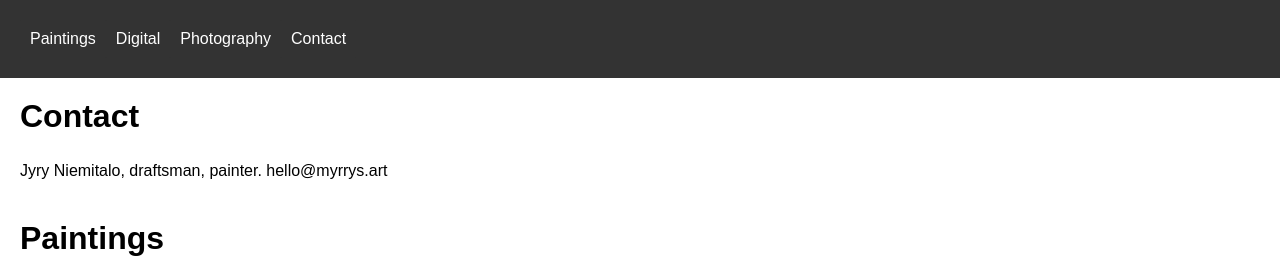
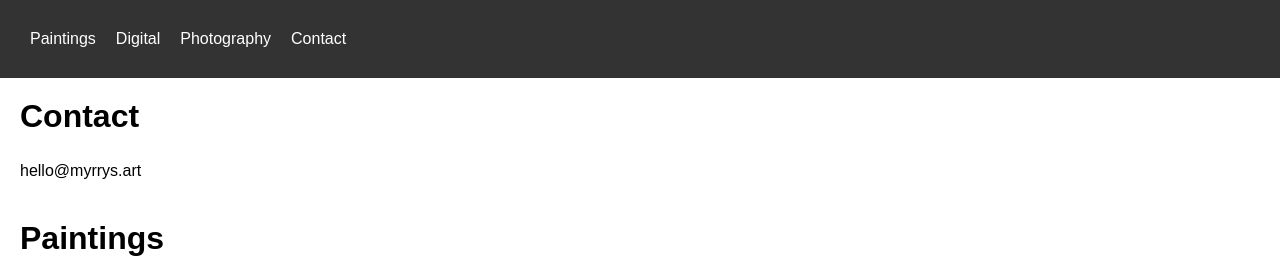
Before and after one commit to myrrysart/myrrysart.github.io, a plain HTML site: page index.html in a window 1280 px wide. Shown: the top 271 px of the page. Drawn offline with Linux system fonts and the light colour scheme.

Commit message:
Updated index.html

```diff
--- a/index.html
+++ b/index.html
@@ -19,7 +19,7 @@
     </header>
     <section id="contact">
       <h2>Contact</h2>
-      <p>Jyry Niemitalo, draftsman, painter. hello@myrrys.art</p>
+      <p>hello@myrrys.art</p>
     </section>
     <section id="paintings">
       <h2>Paintings</h2>
```
